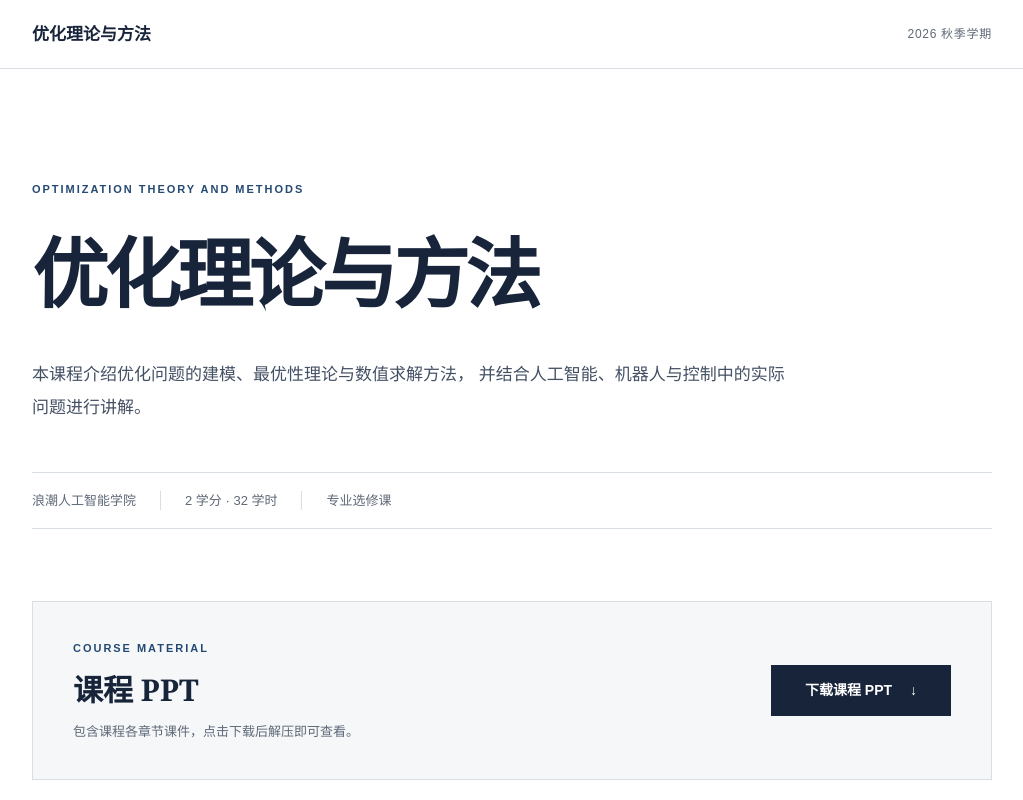
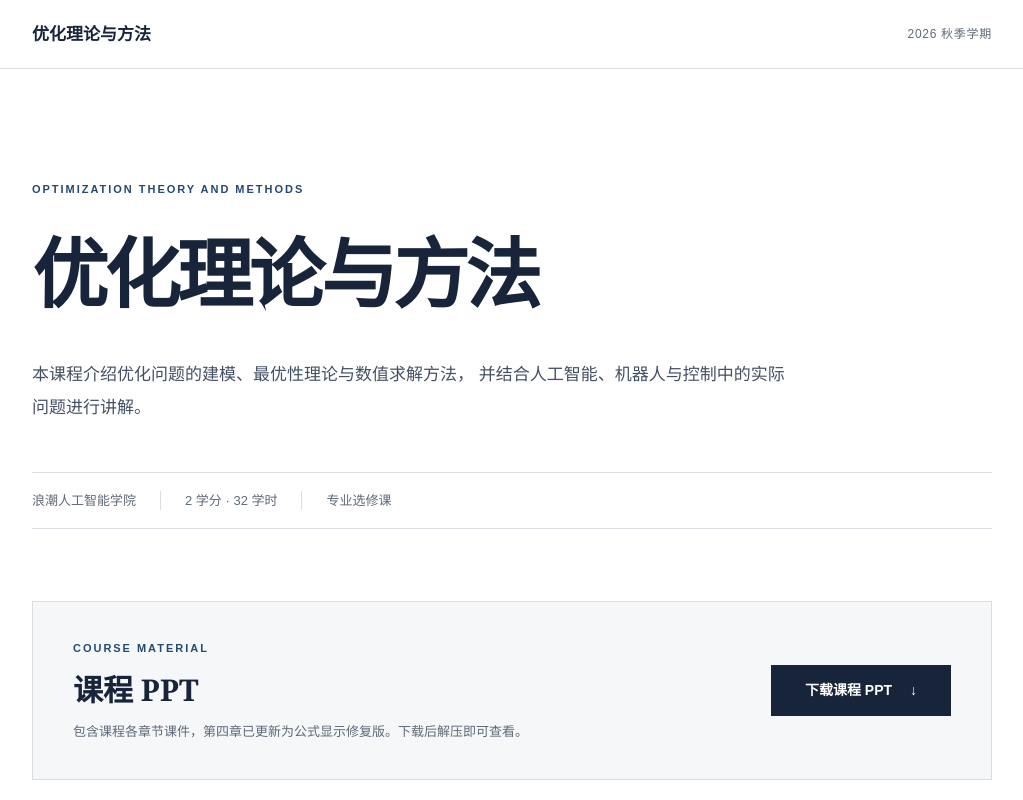
Before and after one commit to tcy1998/optimization-course, a Next.js app: page / in a window 1280 px wide. Shown: the top 800 px of the page, without its empty margins (128-1151 px from the left). Built offline with nearby package versions, Linux system fonts and the light colour scheme.

Commit message:
Update chapter 4 slides with compatible formula rendering

```diff
--- a/app/page.tsx
+++ b/app/page.tsx
@@ -26,9 +26,9 @@ export default function Home() {
           <div>
             <p className="resource-label">COURSE MATERIAL</p>
             <h2>课程 PPT</h2>
-            <p>包含课程各章节课件，点击下载后解压即可查看。</p>
+            <p>包含课程各章节课件，第四章已更新为公式显示修复版。下载后解压即可查看。</p>
           </div>
-          <a href="optimization-course-ppt.zip" download>
+          <a href="optimization-course-ppt.zip?v=20261103" download>
             下载课程 PPT
             <span aria-hidden="true">↓</span>
           </a>
```
Also changed, not shown: 1 other file (tests, documents, lock files or other folders).
